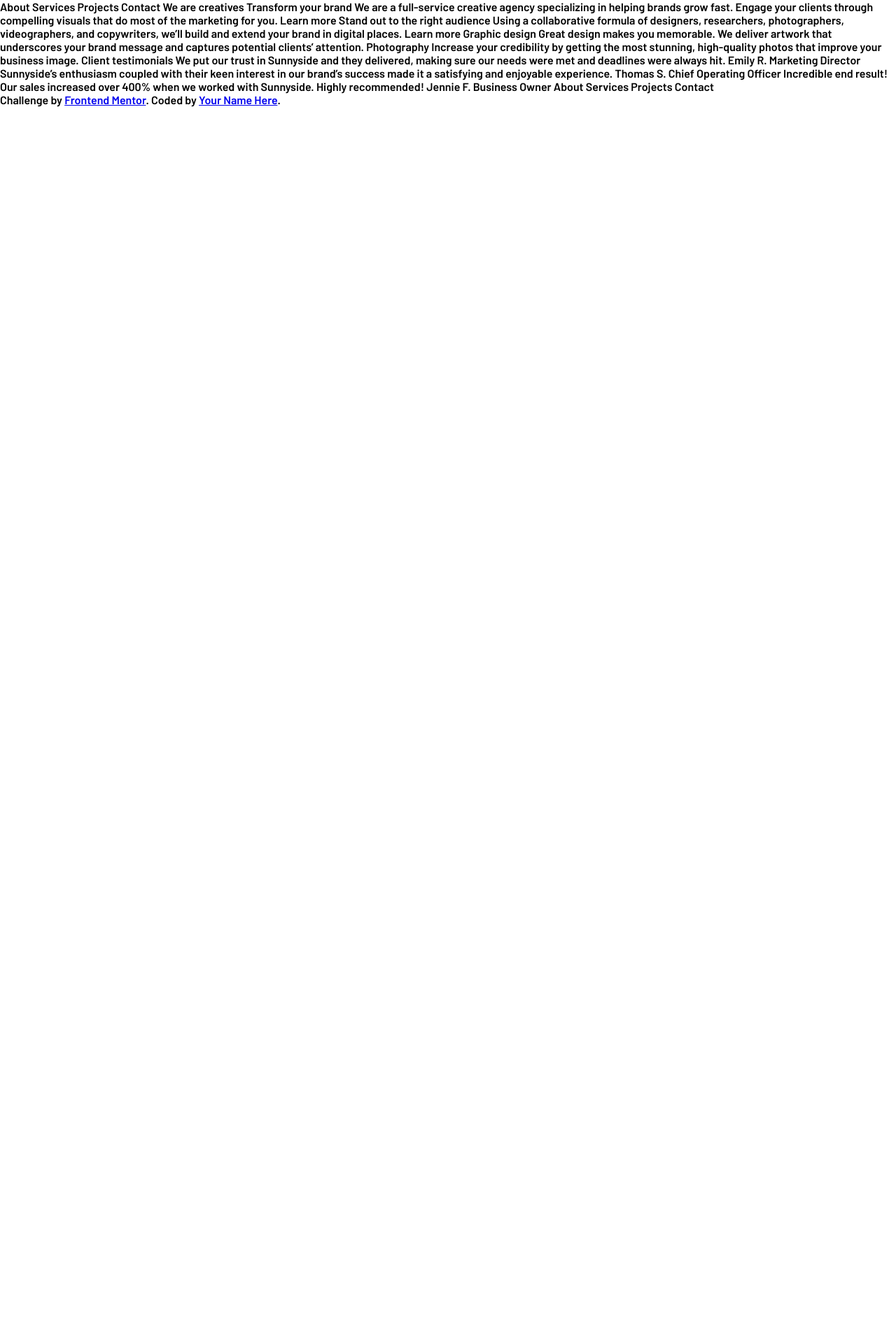
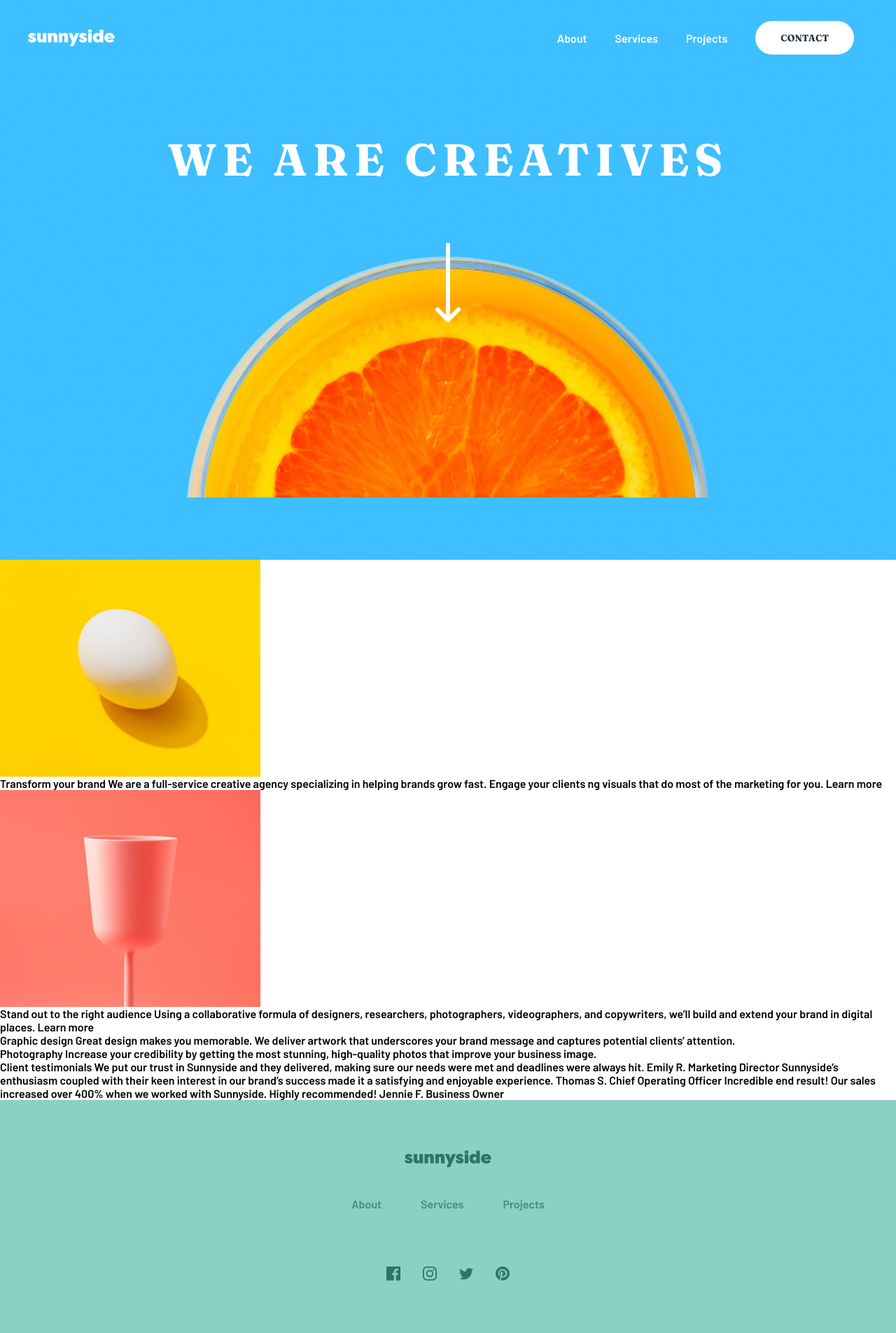
Before and after one commit to tomiwaorimoloye/sunny-agency-landing-page, a plain HTML site: page index.html in a window 1280 px wide. Shown: the whole page at 70% size. Before the commit the page ends 800 px from the top, so only its background shows below. Drawn offline with Linux system fonts and the light colour scheme.

Commit message:
Do header and footer of desktop version

```diff
--- a/index.html
+++ b/index.html
@@ -29,32 +29,72 @@
 		<title>Frontend Mentor | Sunnyside agency landing page</title>
 	</head>
 	<body>
-		About Services Projects Contact We are creatives Transform your brand We
-		are a full-service creative agency specializing in helping brands grow
-		fast. Engage your clients through compelling visuals that do most of the
-		marketing for you. Learn more Stand out to the right audience Using a
-		collaborative formula of designers, researchers, photographers,
-		videographers, and copywriters, we’ll build and extend your brand in
-		digital places. Learn more Graphic design Great design makes you
-		memorable. We deliver artwork that underscores your brand message and
-		captures potential clients’ attention. Photography Increase your
-		credibility by getting the most stunning, high-quality photos that
-		improve your business image. Client testimonials We put our trust in
-		Sunnyside and they delivered, making sure our needs were met and
-		deadlines were always hit. Emily R. Marketing Director Sunnyside’s
-		enthusiasm coupled with their keen interest in our brand’s success made
-		it a satisfying and enjoyable experience. Thomas S. Chief Operating
-		Officer Incredible end result! Our sales increased over 400% when we
-		worked with Sunnyside. Highly recommended! Jennie F. Business Owner
-		About Services Projects Contact
-
-		<div class="attribution">
-			Challenge by
-			<a
-				href="https://www.frontendmentor.io?ref=challenge"
-				target="_blank"
-				>Frontend Mentor</a
-			>. Coded by <a href="#">Your Name Here</a>.
-		</div>
+		<header>
+			<nav>
+				<img src="./images/logo.svg" />
+				<ul id="navlinks">
+					<li>About</li>
+					<li>Services</li>
+					<li>Projects</li>
+					<li><button>Contact</button></li>
+				</ul>
+			</nav>
+			<section class="hero">
+				<h1>We are creatives</h1>
+				<img
+					src="./images/icon-arrow-down.svg"
+					alt="arrow"
+					id="arrow"
+				/>
+			</section>
+		</header>
+		<main>
+			<section class="image" id="transform"></section>
+			<section class="info">
+				Transform your brand We are a full-service creative agency
+				specializing in helping brands grow fast. Engage your clients ng
+				visuals that do most of the marketing for you. Learn more
+			</section>
+			<section class="image" id="standout"></section>
+			<section class="info">
+				Stand out to the right audience Using a collaborative formula of
+				designers, researchers, photographers, videographers, and
+				copywriters, we’ll build and extend your brand in digital
+				places. Learn more
+			</section>
+			<section id="graphic-design">
+				Graphic design Great design makes you memorable. We deliver
+				artwork that underscores your brand message and captures
+				potential clients’ attention.
+			</section>
+			<section id="photography">
+				Photography Increase your credibility by getting the most
+				stunning, high-quality photos that improve your business image.
+			</section>
+			<section class="testimonials">
+				Client testimonials We put our trust in Sunnyside and they
+				delivered, making sure our needs were met and deadlines were
+				always hit. Emily R. Marketing Director Sunnyside’s enthusiasm
+				coupled with their keen interest in our brand’s success made it
+				a satisfying and enjoyable experience. Thomas S. Chief Operating
+				Officer Incredible end result! Our sales increased over 400%
+				when we worked with Sunnyside. Highly recommended! Jennie F.
+				Business Owner
+			</section>
+		</main>
+		<footer>
+			<img src="./images/logo-footer.svg" />
+			<ul id="footer-links">
+				<li>About</li>
+				<li>Services</li>
+				<li>Projects</li>
+			</ul>
+			<ul id="socials">
+				<li><img src="./images/icon-facebook.svg" /></li>
+				<li><img src="./images/icon-instagram.svg" /></li>
+				<li><img src="./images/icon-twitter.svg" /></li>
+				<li><img src="./images/icon-pinterest.svg" /></li>
+			</ul>
+		</footer>
 	</body>
 </html>
--- a/styles/index.css
+++ b/styles/index.css
@@ -12,7 +12,7 @@
 	--yellow: hsl(51, 100%, 49%);
 	--graphic-design-text: hsl(167, 40%, 24%);
 	--photography-text: hsl(198, 62%, 26%);
-	--footer: hsl(168, 34%, 41%);
+	--footer: 168, 34%, 41%;
 
 	/* neutral */
 	--very-dark-desaturated-blue: hsl(212, 27%, 19%);
@@ -23,5 +23,111 @@
 
 	/* typography */
 	font-family: "Barlow", sans-serif;
-	/* font-family: "Fraunces", serif; */
 }
+
+li {
+	list-style: none;
+}
+
+button {
+	border: none;
+	padding: 1rem 2.25rem;
+	border-radius: 2rem;
+	color: var(--very-dark-desaturated-blue);
+}
+
+/* header */
+header {
+	background-image: url(../images/desktop/image-header.jpg);
+	background-size: contain;
+	min-height: 800px;
+	color: var(--white);
+}
+
+nav {
+	display: flex;
+	justify-content: space-between;
+	align-items: center;
+	padding: 1.875rem 2.5rem;
+}
+
+#navlinks {
+	display: flex;
+	align-items: center;
+}
+
+#navlinks li {
+	margin: 0 1.25rem;
+}
+
+#navlinks button {
+	font-family: "Fraunces", serif;
+	background-color: var(--white);
+	text-transform: uppercase;
+}
+
+.hero {
+	display: flex;
+	flex-direction: column;
+	align-items: center;
+}
+
+h1 {
+	font-size: 4rem;
+	font-family: "Fraunces", serif;
+	text-transform: uppercase;
+	margin: 5rem 0;
+	letter-spacing: 0.5rem;
+}
+
+#arrow {
+	text-align: center;
+}
+
+main {
+	display: grid;
+}
+
+section {
+	/* height: auto; */
+}
+section.image {
+	height: 310px;
+}
+section#transform {
+	background-image: url(../images/desktop/image-transform.jpg);
+	background-size: contain;
+	background-repeat: no-repeat;
+}
+
+section#standout {
+	background-image: url(../images/desktop/image-stand-out.jpg);
+	background-size: contain;
+	background-repeat: no-repeat;
+}
+
+/* footer */
+footer {
+	color: hsl(var(--footer));
+	background-color: #8bd0c3;
+	text-align: center;
+	padding: 4.5rem;
+}
+
+footer ul {
+	display: flex;
+	align-items: center;
+	justify-content: center;
+}
+
+#footer-links {
+	margin: 2.5rem 0 5rem;
+}
+
+#footer-links li {
+	margin: 0 1.75rem;
+}
+
+#socials li {
+	margin: 0 1rem;
+}
```
Also changed, not shown: images/logo-footer.svg (added).
